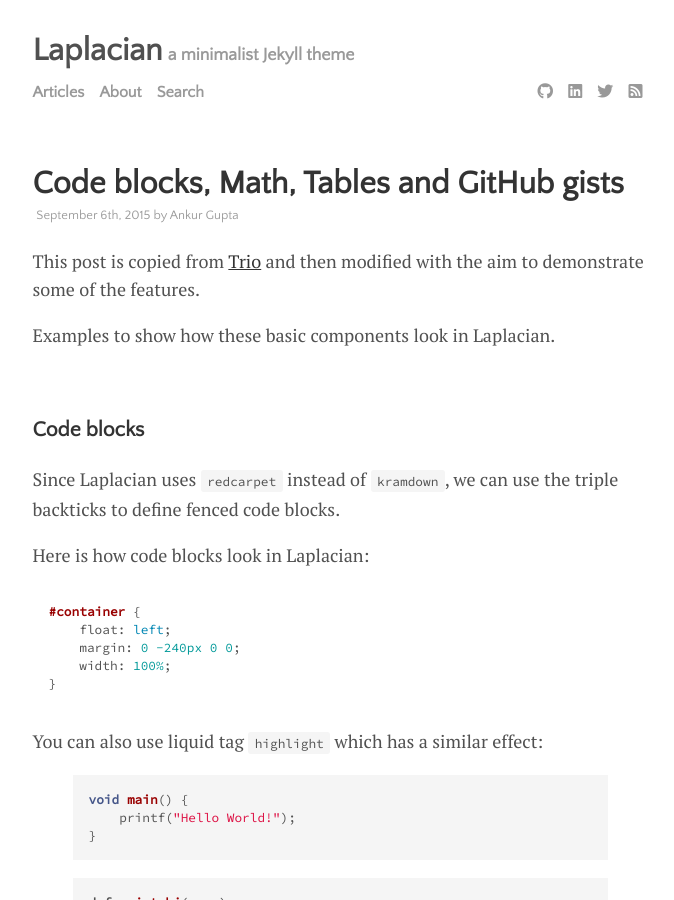
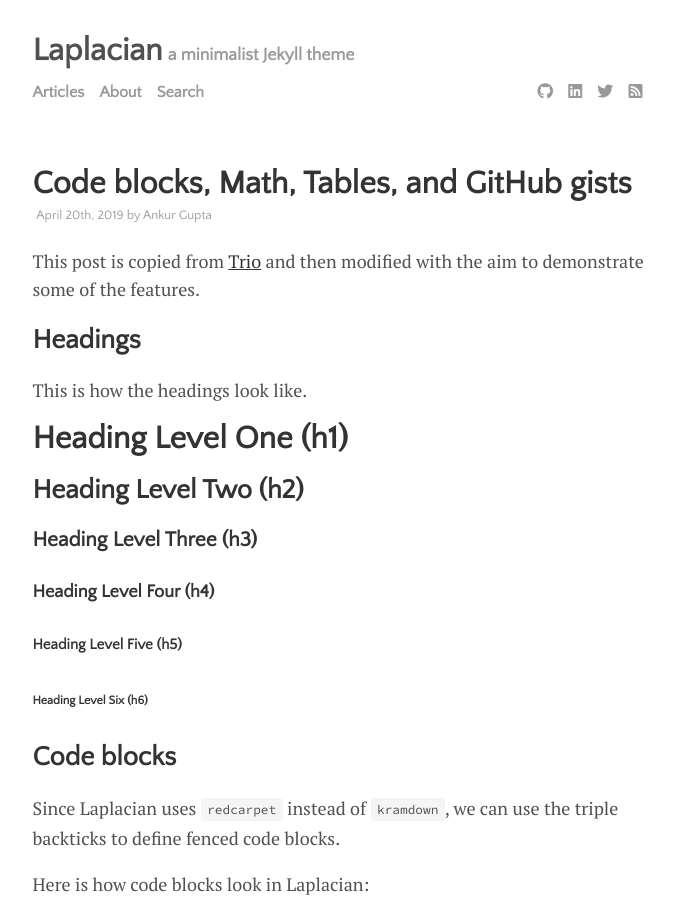
Before and after one commit to ankur-gupta/ankur-gupta.github.io, a Jekyll site: the page built from _posts/2019-04-20-code-blocks-math-tables-and-github-gists.md, in a window 1280 px wide and 900 px high. Shown: the whole window, without its empty margins (300-974 px from the left). Built offline with Jekyll 4.4.1, drawn with Linux system fonts in a browser that asks for light colours; nearby versions of some CDN libraries; formulas are drawn with MathJax 3.

Commit message:
Adding more info to posts

```diff
--- a/_posts/2015-09-06-code-blocks-math-tables-and-github-gists.md
+++ b/_posts/2019-04-20-code-blocks-math-tables-and-github-gists.md
@@ -1,17 +1,26 @@
 ---
 layout: post
-title: "Code blocks, Math, Tables and GitHub gists"
-date: 2015-09-06
+title: "Code blocks, Math, Tables, and GitHub gists"
+date: 2019-04-20
 comments: false
 ---
 
 This post is copied from [Trio](https://www.perfectlyrandom.org/trio/2015/09/06/code-blocks-tables-and-github-gists/)
 and then modified with the aim to demonstrate some of the features.
 
-Examples to show how these basic components look in Laplacian.
 
-<br/>
-### Code blocks
+## Headings
+This is how the headings look like.
+
+# Heading Level One (h1)
+## Heading Level Two (h2)
+### Heading Level Three (h3)
+#### Heading Level Four (h4)
+##### Heading Level Five (h5)
+###### Heading Level Six (h6)
+
+
+## Code blocks
 
 Since Laplacian uses `redcarpet` instead of `kramdown`, we can use the triple backticks
 to define fenced code blocks.
@@ -64,8 +73,7 @@
 end
 ~~~
 
-### MathJax Example
-
+## MathJax Example
 The [Einstein field equations](https://en.wikipedia.org/wiki/Einstein_field_equations) can be
 displayed nicely as follows.
 
@@ -79,14 +87,13 @@
 i\hbar\frac{\partial}{\partial t} \Psi(\mathbf{r},t) = \left [ \frac{-\hbar^2}{2\mu}\nabla^2 + V(\mathbf{r},t)\right ] \Psi(\mathbf{r},t)
 $$
 
-### Footnotes
+## Footnotes
 Markdown footnotes[^1] work nicely in Laplacian. You need to make sure proper extensions are
 enabled in either `redcarpet` or `kramdown` parsers.
 
 [^1]: <http://en.wikipedia.org/wiki/Syntax_highlighting>
 
-<br/>
-### Tables
+## Tables
 This is how tables look. An excellent source to create tables in many formats (including Markdown)
 is [Tables Generator](http://www.tablesgenerator.com/).
 
@@ -96,14 +103,13 @@
 | col 2 is      | centered        |   $12 |
 | zebra stripes | are neat        |    $1 |
 
-<br/>
-### Github Gists
+
+## Github Gists
 This is how GitHub Gists look in Laplacian.
-
 <script src="https://gist.github.com/ankur-gupta/582bfba52054b9e8d9b3.js"></script>
 
 
-### Blockquotes
+## Blockquotes
 Laplacian supports lists, `<hr>`s, `<table>`s  and
 
 > blockquotes
```
